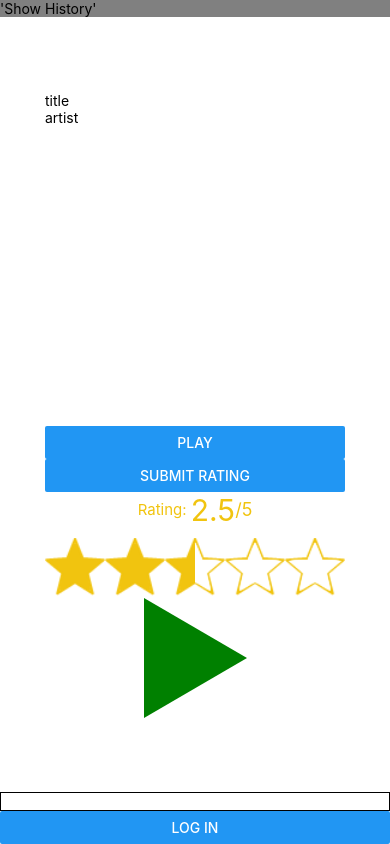
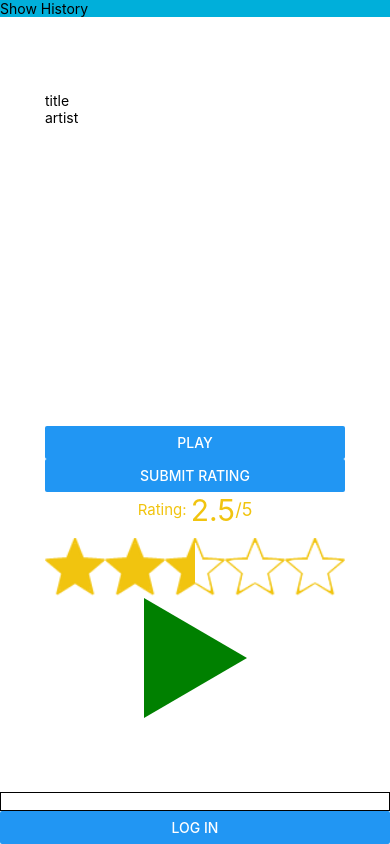
Before and after one commit to rob-Lehane/SHUFFLE-FE, a React Native app: screen / in a window 390 px wide. Built offline with nearby package versions, Linux system fonts and the light colour scheme; no server answers.

Commit message:
fixed history bar

```diff
--- a/App.js
+++ b/App.js
@@ -33,11 +33,11 @@ export default function App() {
       <NavigationContainer theme={MyTheme}>
         <Pressable style={styles.history} id='history' onPress={() => setHistoryShowing((h) => !h)}>
           {historyShowing ?
-          <Text>'Hide History'</Text> :
-          <Text>'Show History'</Text>}
-          </Pressable>
+          <Text>Hide History</Text> :
+          <Text>Show History</Text>}
+          {historyShowing ? (<History songHistory={songHistory} />) : <Text></Text>}
+        </Pressable>
       <AudioPlayer setSongHistory={setSongHistory} user={user}/>
-      {historyShowing ? (<History songHistory={songHistory} />) : <Text></Text>}
       <View>
         {user ? `Welcome ${user.username}` : (<><TextInput style={styles.input} onChange={(e) => setLoginInput(e.target.value)} value={loginInput} />
           <Button title={'Log in'} onPress={() => {
@@ -68,8 +68,9 @@ const styles = StyleSheet.create({
     border: 'solid black 1px',
   },
   history: {
-    color: 'black',
-    backgroundColor: 'grey',
+    color: 'white',
+    backgroundColor: '#00AFDA',
+
   }
 
 })
```
